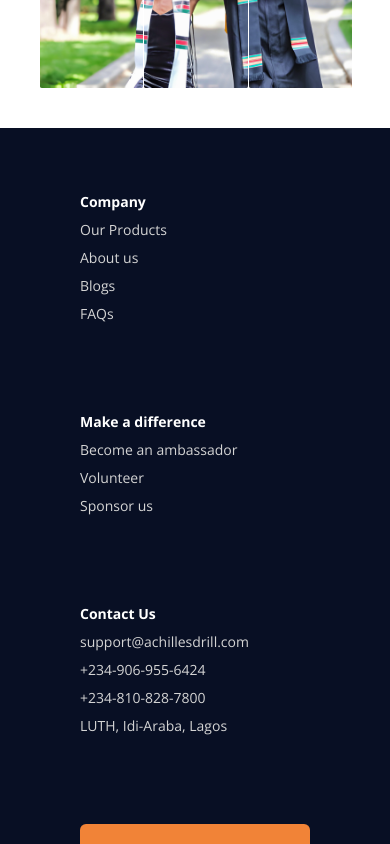
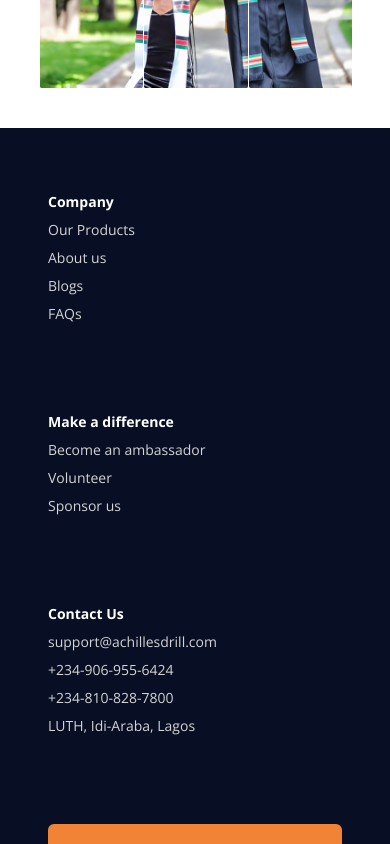
Before and after one commit to Victorgreene123/Achilles-frontend-copy, a React (Create React App) app: page / in a window 390 px wide. Shown: the part 6920-7764 px from the top of the page. Built offline with nearby package versions, Linux system fonts and the light colour scheme.

Commit message:
Adjusting footer

```diff
--- a/src/components/footer.js
+++ b/src/components/footer.js
@@ -87,7 +87,7 @@ function Footer() {
   };
 
   return (
-    <footer className="font-open-sans bg-[#080F24] text-white py-16 px-20 box-border bottom-0">
+    <footer className="font-open-sans bg-[#080F24] text-white py-16 lg:px-20 px-12 box-border bottom-0">
       <div className="flex flex-col lg:flex-row justify-center">
         <div className="flex flex-col lg:flex-row gap-10 lg:gap-40 w-full lg:w-4/5 box-border items-baseline">
           <div className="flex flex-col mb-10 lg:mb-0">
```
